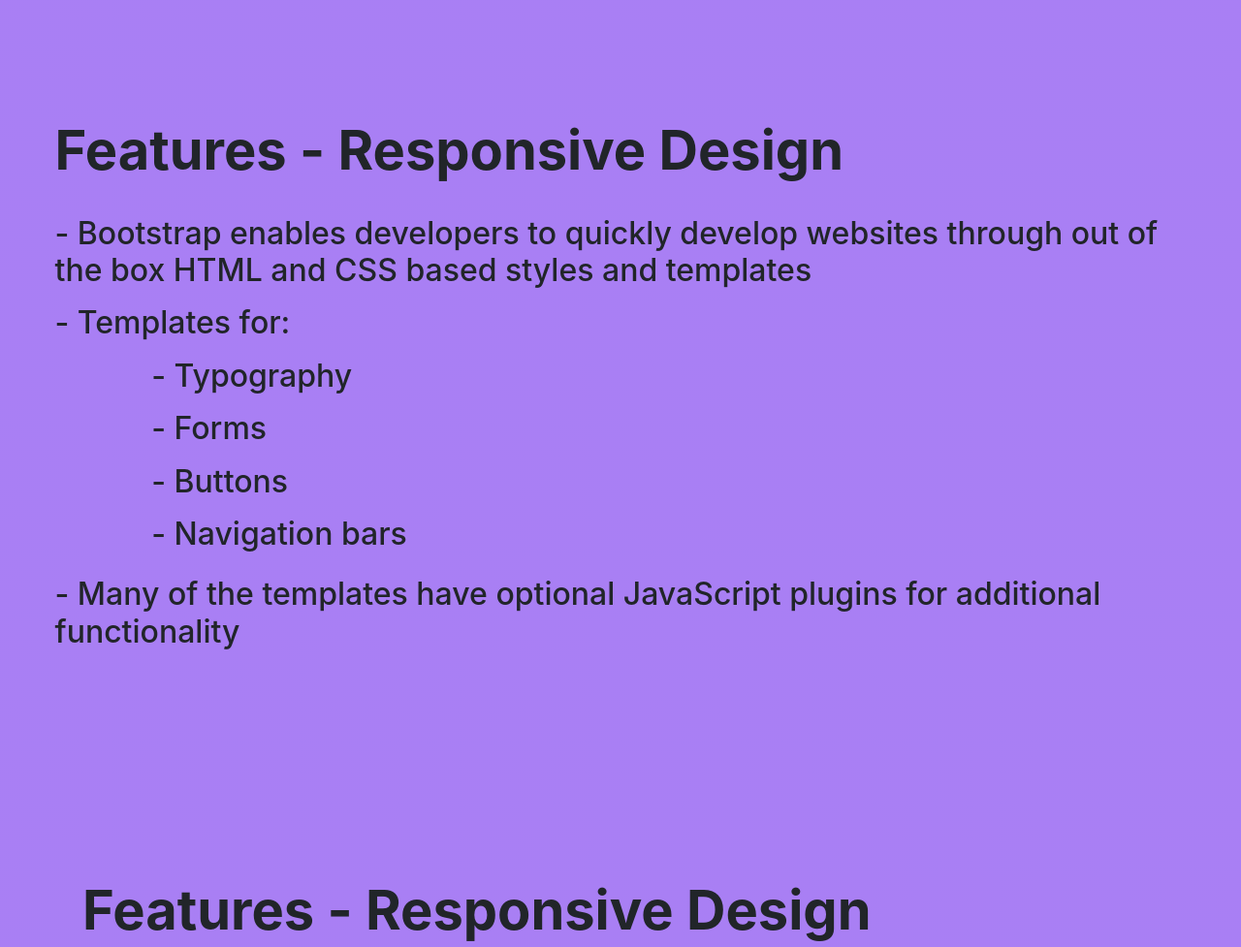
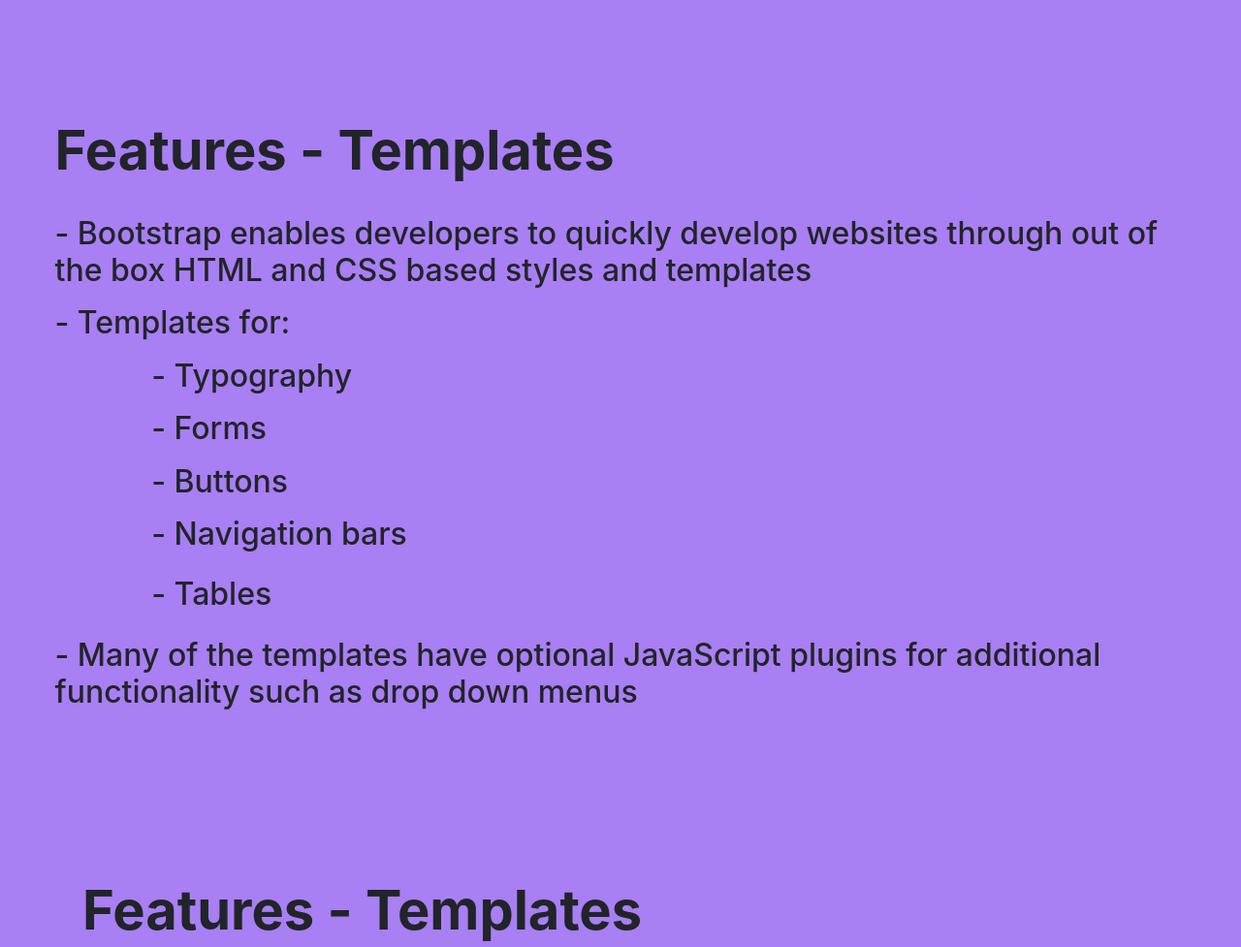
Before and after one commit to calmel/techeval, a website with bundled scripts: page index.html in a window 1280 px wide. Shown: the part 9960-10937 px from the top of the page at 97% size. Built offline with nearby package versions, Linux system fonts and the light colour scheme.

Commit message:
Fix errors in features section and added more info

```diff
--- a/index.html
+++ b/index.html
@@ -328,7 +328,7 @@
     <div class="container2">
       <div class="row mb-3">
         <div class="col">
-          <div class="display-4 font-weight-bold mb-3">Features - Responsive Design</div>
+          <div class="display-4 font-weight-bold mb-3">Features - Templates</div>
         </div>
       </div>
       <div class="row">
@@ -364,8 +364,13 @@
         </div>
       </div>
       <div class="row">
+        <div class="col offset-md-1">
+          <div class="h2 mb-4">- Tables</div>
+        </div>
+      </div>
+      <div class="row">
         <div class="col">
-          <div class="h2">- Many of the templates have optional JavaScript plugins for additional functionality</div>
+          <div class="h2">- Many of the templates have optional JavaScript plugins for additional functionality such as drop down menus</div>
         </div>
       </div>
     </div>
@@ -375,7 +380,7 @@
     <div class="container">
       <div class="row mb-3">
         <div class="col">
-          <div class="display-4 font-weight-bold mb-5">Features - Responsive Design</div>
+          <div class="display-4 font-weight-bold mb-5">Features - Templates</div>
         </div>
       </div>
       <div class="row">
```
